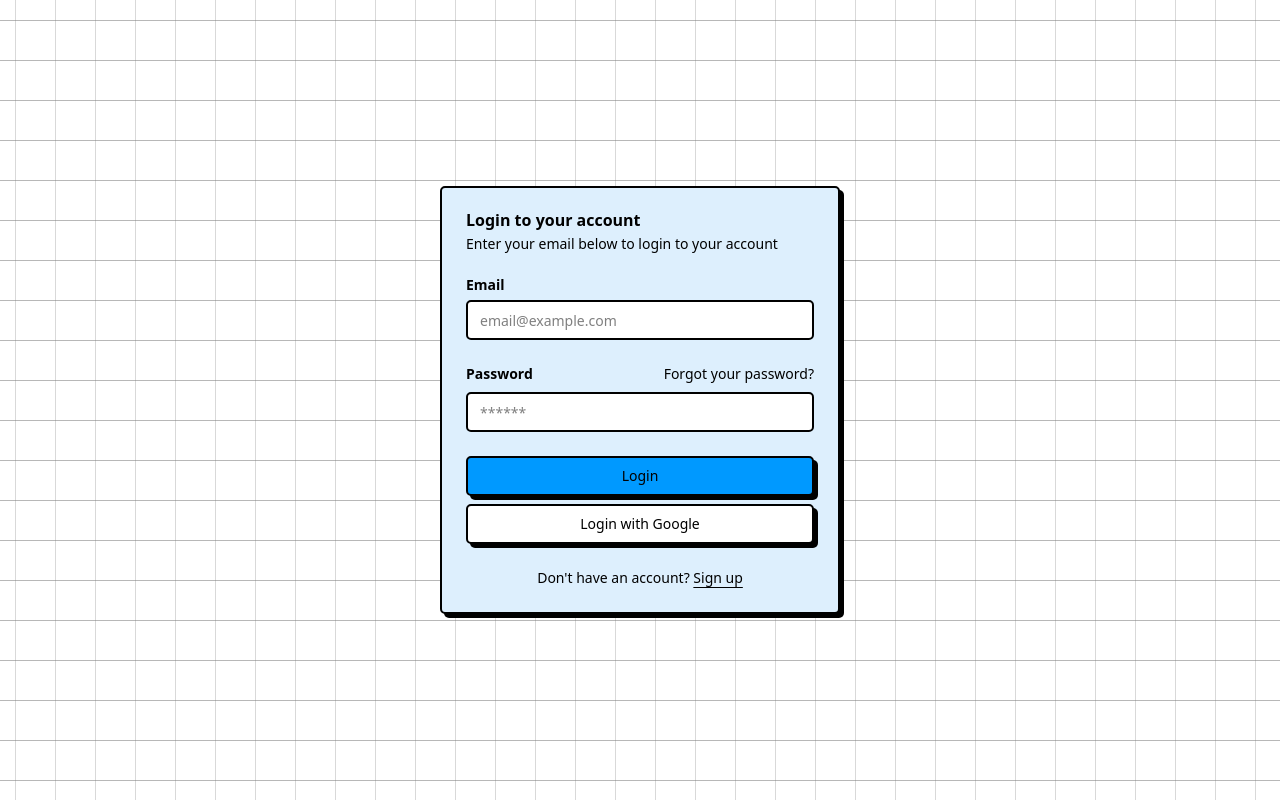
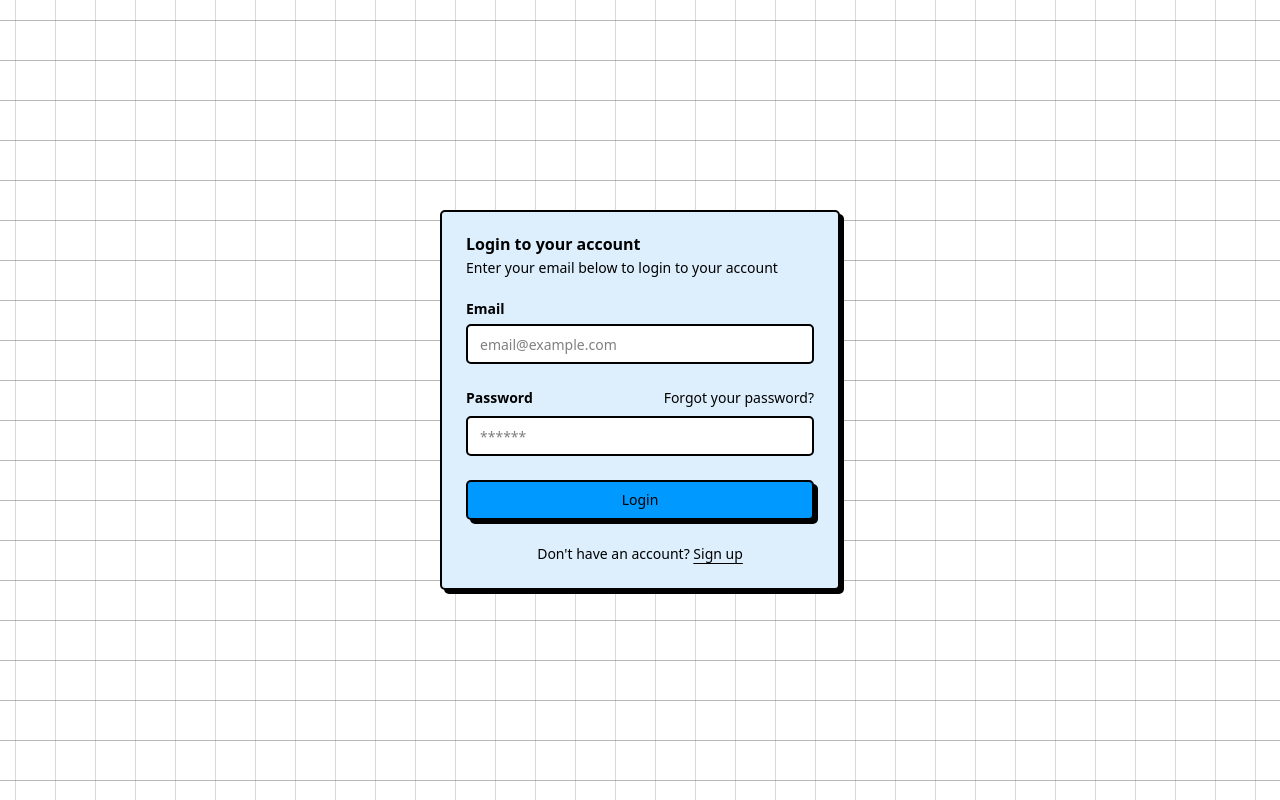
Before and after one commit to qolbudr/livelift, a Next.js app: page /login in a window 1280 px wide. Built offline with nearby package versions, Linux system fonts and the light colour scheme.

Commit message:
fix-comment login with google

```diff
--- a/src/pages/login.tsx
+++ b/src/pages/login.tsx
@@ -77,9 +77,9 @@ const Login = () => {
                 <Button disabled={isLoading} type="submit" className="w-full">
                   {isLoading ? 'Loading...' : 'Login'}
                 </Button>
-                <Button type="button" onClick={() => { }} variant="neutral" className="w-full">
+                {/* <Button type="button" onClick={() => { }} variant="neutral" className="w-full">
                   Login with Google
-                </Button>
+                </Button> */}
                 <div className="mt-4 text-center text-sm">
                   Don&apos;t have an account?{" "}
                   <a href="#" className="underline underline-offset-4">
```
